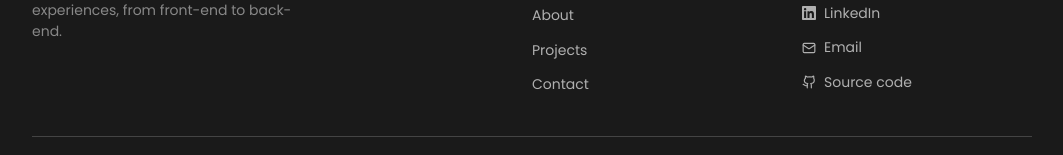
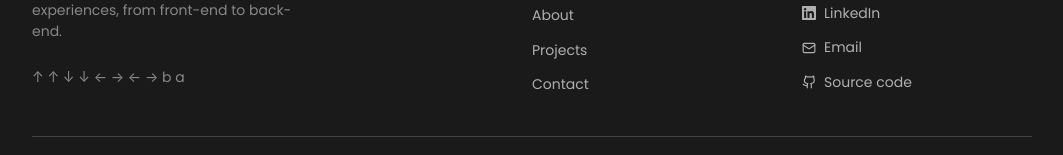
Before and after one commit to Jacma-pro/portfolio, a React (Vite) app: page /contact in a window 1280 px wide. Shown: the part 1000-1155 px from the top of the page, without its empty margins (108-1171 px from the left). Built offline with nearby package versions, Linux system fonts and the light colour scheme.

Commit message:
feat: add Konami code easter egg to footer

```diff
--- a/src/components/Footer.tsx
+++ b/src/components/Footer.tsx
@@ -25,6 +25,8 @@ const Footer = () => {
             </span>
           </div>
           <p className="footer__tagline">{t('home.tagline')}</p>
+          <br />
+          <p className="footer__tagline">{t('footer.konami')}</p>
         </div>
 
         {/* ── Nav links ────────────────────────────────────── */}
--- a/src/i18n/en.json
+++ b/src/i18n/en.json
@@ -266,7 +266,8 @@
     "by": "by Dorian Jacolin",
     "rights": "All rights reserved.",
     "top": "Back to top",
-    "source": "Source code"
+    "source": "Source code",
+    "konami": "↑ ↑ ↓ ↓ ← → ← → b a"
   },
   "game": {
     "idle": "Space / Click to start · Esc to quit",
--- a/src/i18n/fr.json
+++ b/src/i18n/fr.json
@@ -266,7 +266,8 @@
     "by": "par Dorian Jacolin",
     "rights": "Tous droits réservés.",
     "top": "Haut de page",
-    "source": "Code source"
+    "source": "Code source",
+    "konami": "↑ ↑ ↓ ↓ ← → ← → b a"
   },
   "game": {
     "idle": "Espace / Clic pour démarrer · Échap pour quitter",
```
